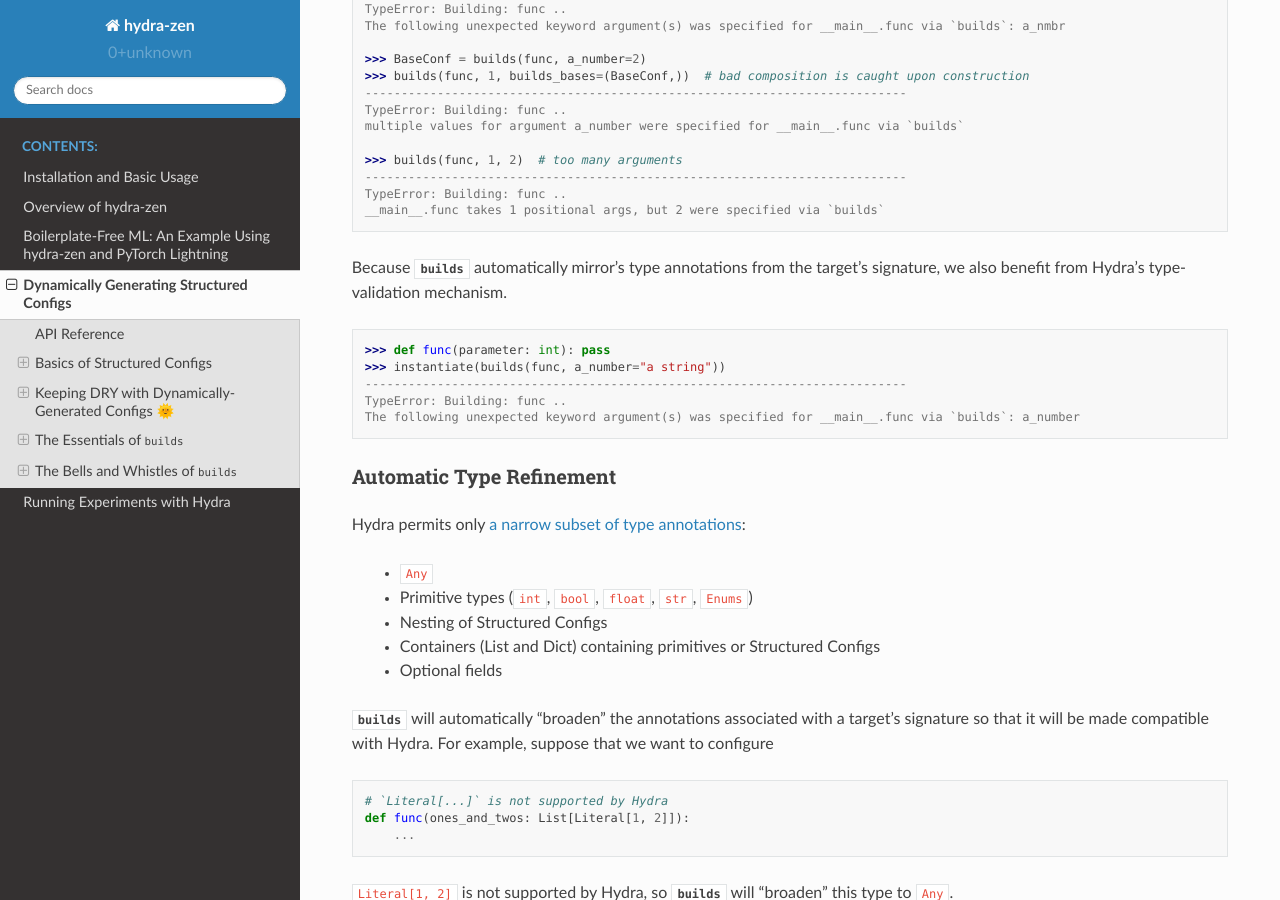
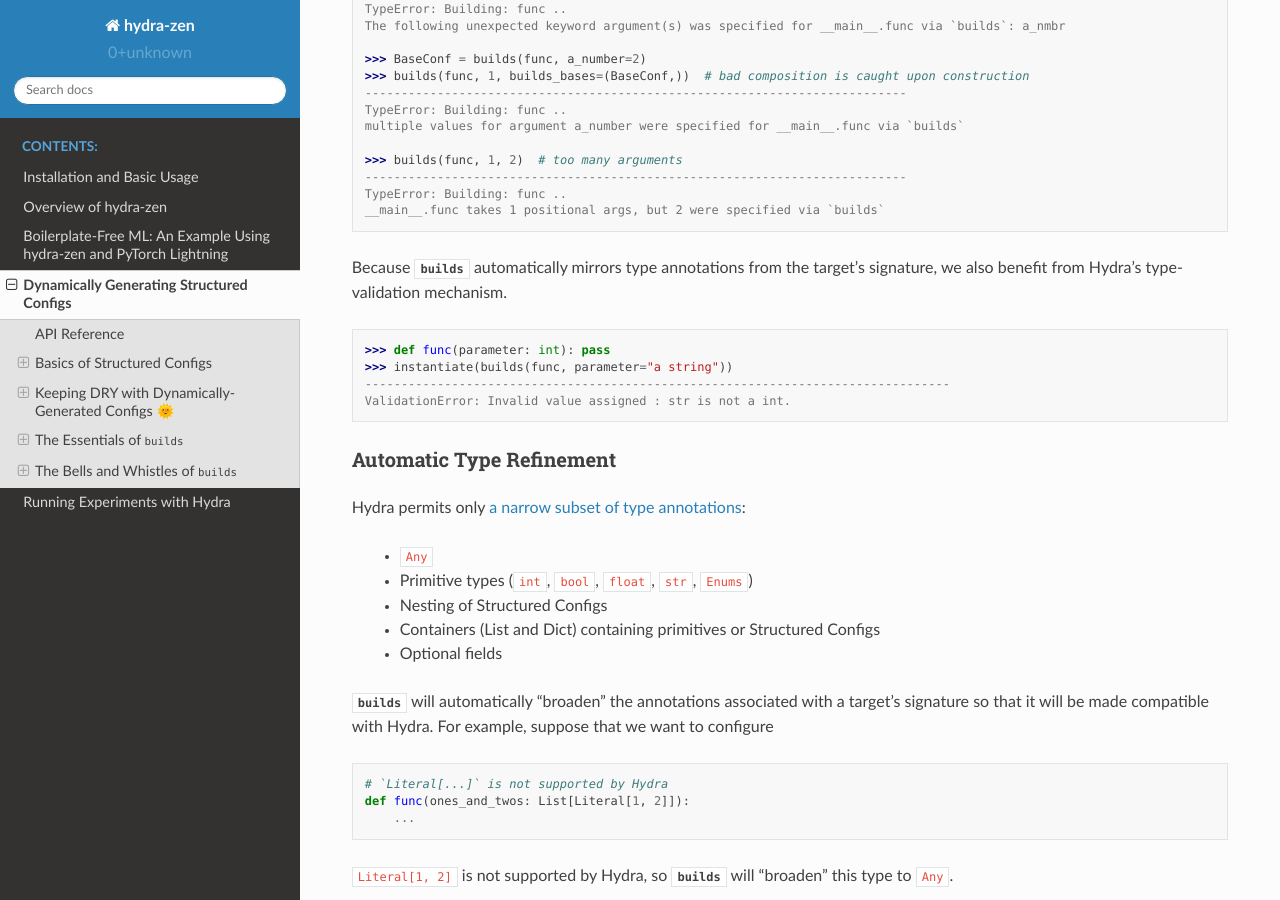
Before and after one commit to mit-ll-responsible-ai/hydra-zen, a Sphinx documentation site: the page built from docs/source/structured_configs.rst, in a window 1280 px wide and 900 px high, scrolled down 8788 px. Built offline with Sphinx 7.4.7 and the Read the Docs theme 2.0.0, drawn with Linux system fonts in a browser that asks for light colours.

Commit message:
fix doc typos

```diff
--- a/docs/source/structured_configs.rst
+++ b/docs/source/structured_configs.rst
@@ -498,17 +498,15 @@ Misspelled parameter names and other invalid configurations for the target's sig
    __main__.func takes 1 positional args, but 2 were specified via `builds`
 
 
-Because `builds` automatically mirror's type annotations from the target's signature, we also benefit from Hydra's type-validation mechanism.
+Because `builds` automatically mirrors type annotations from the target's signature, we also benefit from Hydra's type-validation mechanism.
 
 
 .. code:: python
 
    >>> def func(parameter: int): pass
-   >>> instantiate(builds(func, a_number="a string"))
-   ---------------------------------------------------------------------------
-   TypeError: Building: func ..
-   The following unexpected keyword argument(s) was specified for __main__.func via `builds`: a_number
-
+   >>> instantiate(builds(func, parameter="a string"))
+   ---------------------------------------------------------------------------------
+   ValidationError: Invalid value assigned : str is not a int.
 
 Automatic Type Refinement
 =========================
```
